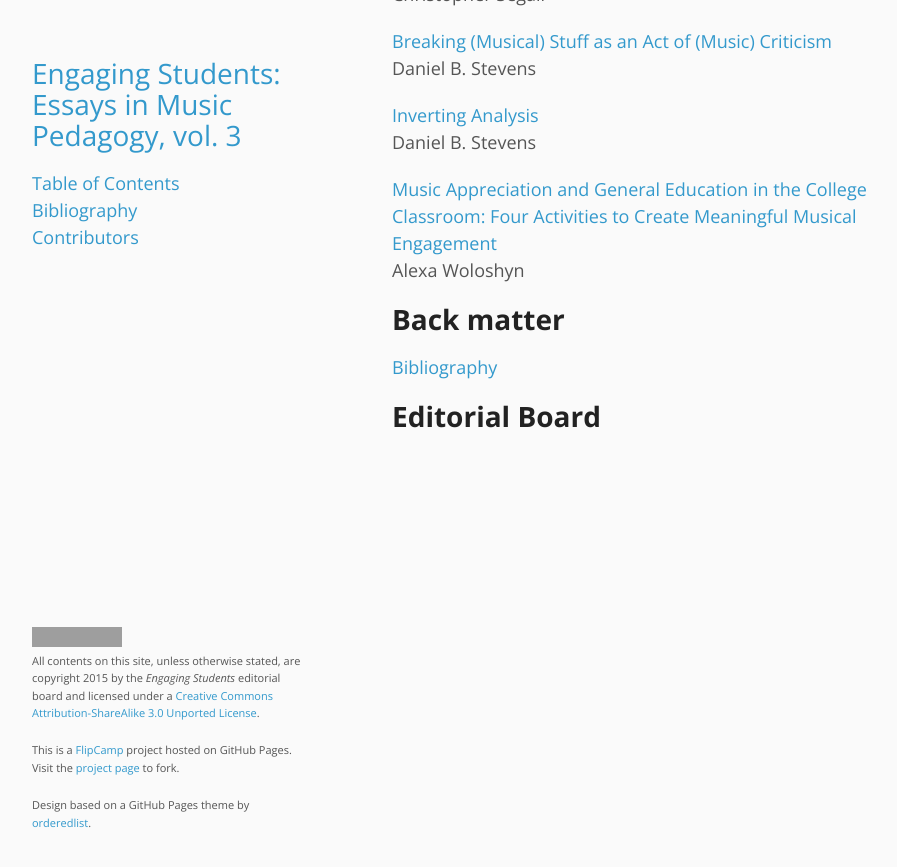
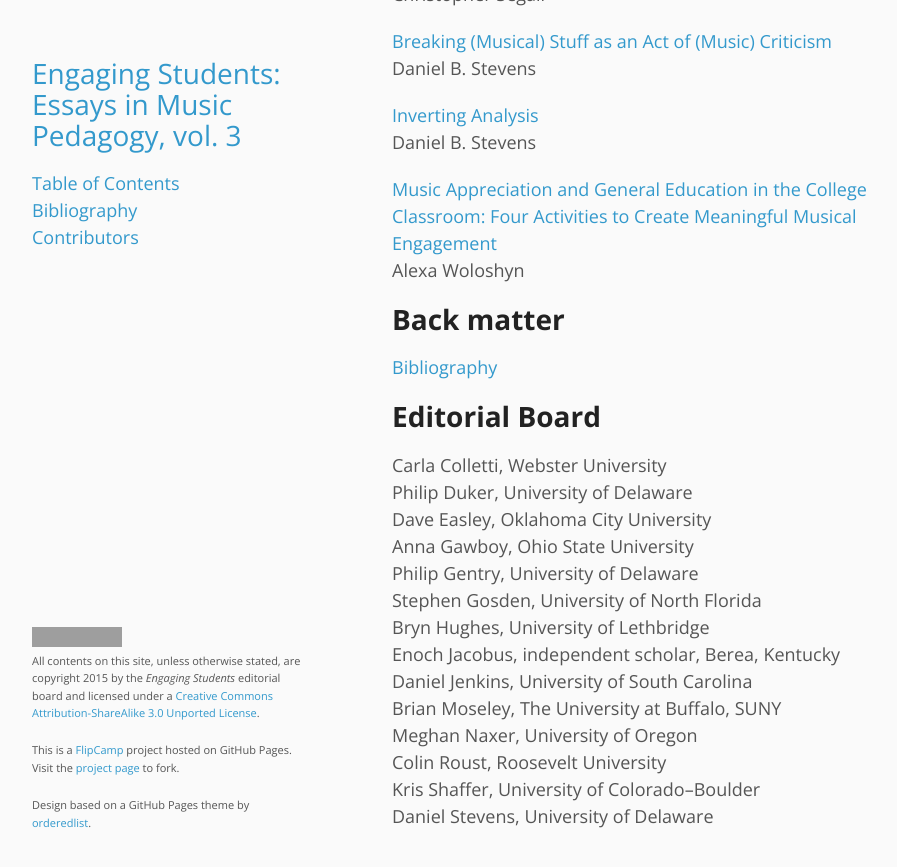
Before and after one commit to flipcamp/engagingstudents3, a Jekyll site: the page built from index.md, in a window 1280 px wide and 900 px high, scrolled down 1694 px. Shown: the top 867 px of the window, without its empty margins (178-1075 px from the left). Built offline with Jekyll 4.4.1, drawn with Linux system fonts in a browser that asks for light colours; part of the change alters nothing that is shown; grey boxes are pictures that could not be loaded.

Commit message:
editorial board

```diff
--- a/index.md
+++ b/index.md
@@ -73,20 +73,17 @@ Alexa Woloshyn
 
 # Editorial Board
 
-<!--
-Sean Atkinson, Texas Christian University
 Carla Colletti, Webster University
-Philip Duker, University of Delaware, coordinator
+Philip Duker, University of Delaware
 Dave Easley, Oklahoma City University
-Anna Gawboy, Ohio State University, coordinator
+Anna Gawboy, Ohio State University
 Philip Gentry, University of Delaware
 Stephen Gosden, University of North Florida
-Bryn Hughes, University of Miami, coordinator
+Bryn Hughes, University of Lethbridge
 Enoch Jacobus, independent scholar, Berea, Kentucky
 Daniel Jenkins, University of South Carolina
 Brian Moseley, The University at Buffalo, SUNY
 Meghan Naxer, University of Oregon
 Colin Roust, Roosevelt University
-Kris Shaffer, University of Colorado–Boulder, coordinator
+Kris Shaffer, University of Colorado–Boulder
 Daniel Stevens, University of Delaware
--->
```
